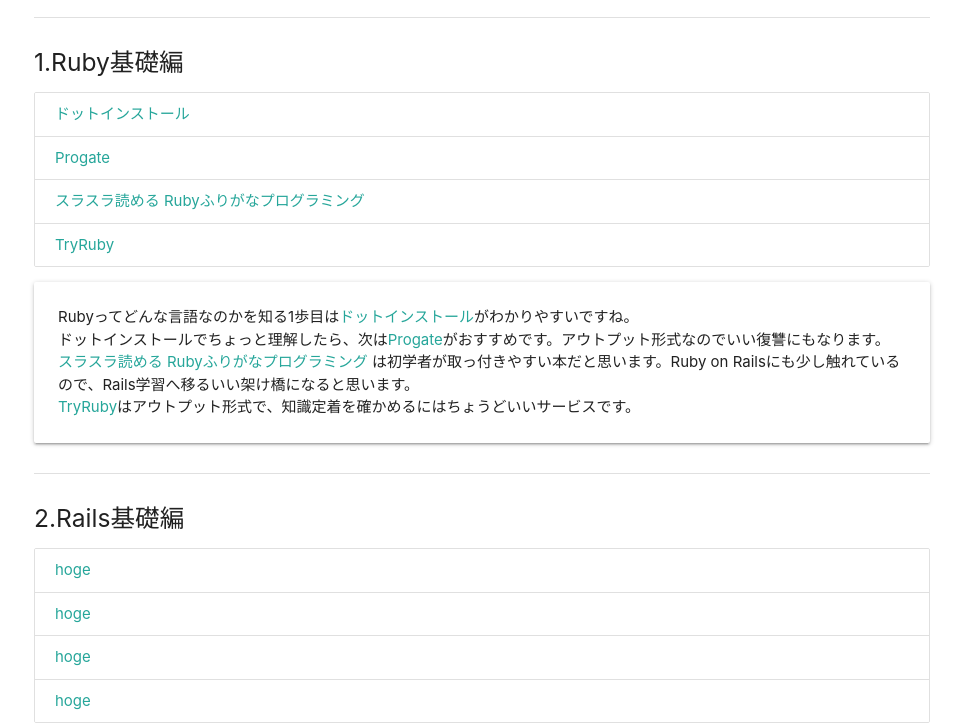
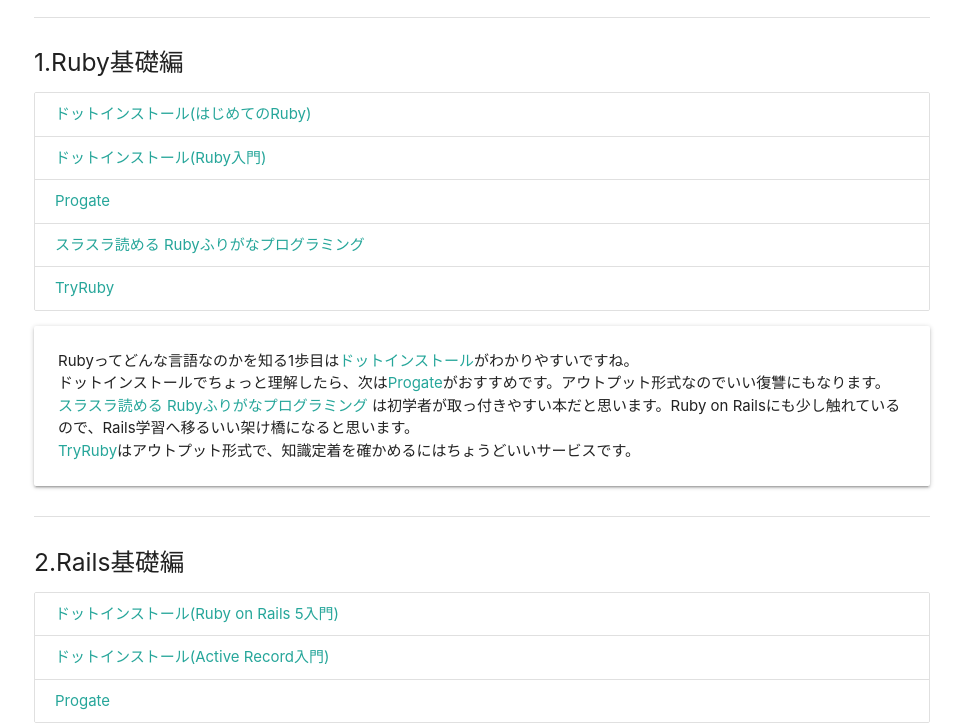
Before and after one commit to Mitsuru53/ruby-roadmap, a plain HTML site: page index.html in a window 1280 px wide. Shown: the part 99-824 px from the top of the page, without its empty margins (158-1121 px from the left). Drawn offline with nearby package versions, Linux system fonts and the light colour scheme.

Commit message:
rails基礎編

```diff
--- a/index.html
+++ b/index.html
@@ -24,7 +24,8 @@
     <div class="section">
         <h5 class="section-title">1.Ruby基礎編</h5>
         <div class="collection">
-            <a href="https://dotinstall.com/lessons/basic_ruby_v4" class="collection-item">ドットインストール</a>
+            <a href="https://dotinstall.com/lessons/basic_ruby_v4" class="collection-item">ドットインストール(はじめてのRuby)</a>
+            <a href="https://dotinstall.com/lessons/basic_ruby_v3" class="collection-item">ドットインストール(Ruby入門)</a>
             <a href="https://prog-8.com/languages/ruby" class="collection-item">Progate</a>
             <a href="https://www.amazon.co.jp/%E3%82%B9%E3%83%A9%E3%82%B9%E3%83%A9%E8%AA%AD%E3%82%81%E3%82%8B-Ruby%E3%81%B5%E3%82%8A%E3%81%8C%E3%81%AA%E3%83%97%E3%83%AD%E3%82%B0%E3%83%A9%E3%83%9F%E3%83%B3%E3%82%B0-%E9%AB%98%E6%A9%8B%E5%BE%81%E7%BE%A9-ebook/dp/B07Q6KGSTX?__mk_ja_JP=%E3%82%AB%E3%82%BF%E3%82%AB%E3%83%8A&dchild=1&keywords=ruby&qid=1611845321&sr=8-6&linkCode=ll1&tag=exhikkii0e-22&linkId=67994dea08d3b428451428bd23e1e867&language=ja_JP&ref_=as_li_ss_tl" class="collection-item">スラスラ読める Rubyふりがなプログラミング</a>
             <a href="https://try.ruby-lang.org/" class="collection-item">TryRuby</a>
@@ -49,10 +50,9 @@
     <div class="section">
         <h5 class="section-title" class="mb-2">2.Rails基礎編</h5>
         <div class="collection">
-            <a href="#!" class="collection-item">hoge</a>
-            <a href="#!" class="collection-item">hoge</a>
-            <a href="#!" class="collection-item">hoge</a>
-            <a href="#!" class="collection-item">hoge</a>
+            <a href="https://dotinstall.com/lessons/basic_rails_v3" class="collection-item">ドットインストール(Ruby on Rails 5入門)</a>
+            <a href="https://dotinstall.com/lessons/basic_activerecord_v2" class="collection-item">ドットインストール(Active Record入門)</a>
+            <a href="https://prog-8.com/languages/rails5" class="collection-item">Progate</a>
         </div>
     </div>
     <div class="divider"></div>
```
